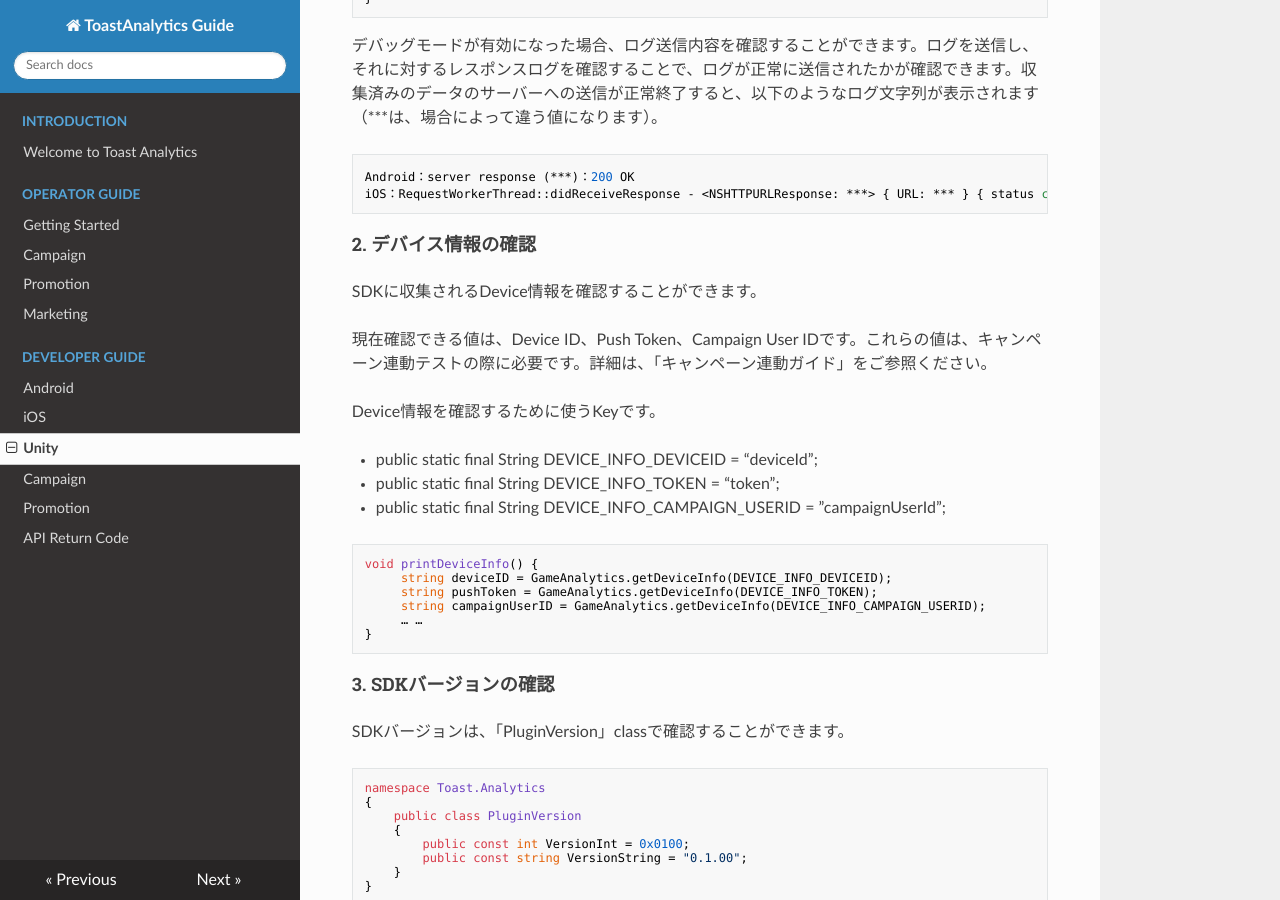
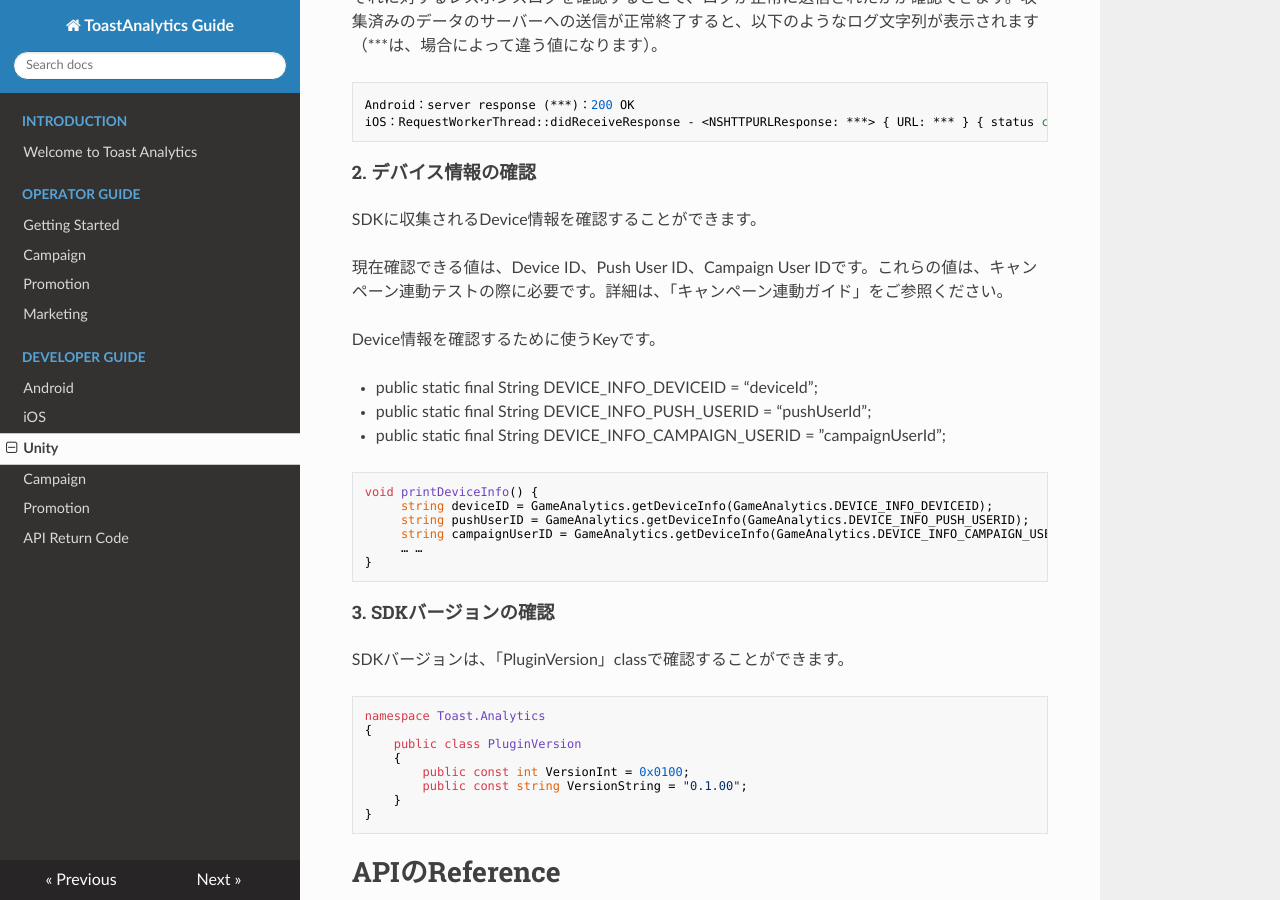
Before and after one commit to ToastAnalytics/ToastAnalytics_JA, an MkDocs documentation site: the page built from docs/Developer/6. Unity Developer Guide.md, in a window 1280 px wide and 900 px high, scrolled down 14719 px. Built offline with MkDocs 1.6.1, drawn with Linux system fonts in a browser that asks for light colours; nearby versions of some CDN libraries; old or Windows-style settings are respelled for this version of MkDocs; some of the changed text lies outside the part shown.

Commit message:
Update 6. Unity Developer Guide.md

````diff
--- a/docs/Developer/6. Unity Developer Guide.md
+++ b/docs/Developer/6. Unity Developer Guide.md
@@ -503,19 +500,19 @@ iOS：RequestWorkerThread::didReceiveResponse - <NSHTTPURLResponse: ***> { URL:
 ####2. デバイス情報の確認
 SDKに収集されるDevice情報を確認することができます。
 
-現在確認できる値は、Device ID、Push Token、Campaign User IDです。これらの値は、キャンペーン連動テストの際に必要です。詳細は、「キャンペーン連動ガイド」をご参照ください。
+現在確認できる値は、Device ID、Push User ID、Campaign User IDです。これらの値は、キャンペーン連動テストの際に必要です。詳細は、「キャンペーン連動ガイド」をご参照ください。
 
 Device情報を確認するために使うKeyです。
 
 - public static final String DEVICE_INFO_DEVICEID = “deviceId”;
-- public static final String DEVICE_INFO_TOKEN = “token”;
+- public static final String DEVICE_INFO_PUSH_USERID = “pushUserId”;
 - public static final String DEVICE_INFO_CAMPAIGN_USERID = ”campaignUserId”;
 
 ```
 void printDeviceInfo() {
-     string deviceID = GameAnalytics.getDeviceInfo(DEVICE_INFO_DEVICEID);
-     string pushToken = GameAnalytics.getDeviceInfo(DEVICE_INFO_TOKEN);
-     string campaignUserID = GameAnalytics.getDeviceInfo(DEVICE_INFO_CAMPAIGN_USERID);
+     string deviceID = GameAnalytics.getDeviceInfo(GameAnalytics.DEVICE_INFO_DEVICEID);
+     string pushUserID = GameAnalytics.getDeviceInfo(GameAnalytics.DEVICE_INFO_PUSH_USERID);
+     string campaignUserID = GameAnalytics.getDeviceInfo(GameAnalytics.DEVICE_INFO_CAMPAIGN_USERID);
      … …
 }
 ```
````
Also changed, not shown: other parts of docs/Developer/6. Unity Developer Guide.md (+0 -3 lines).
